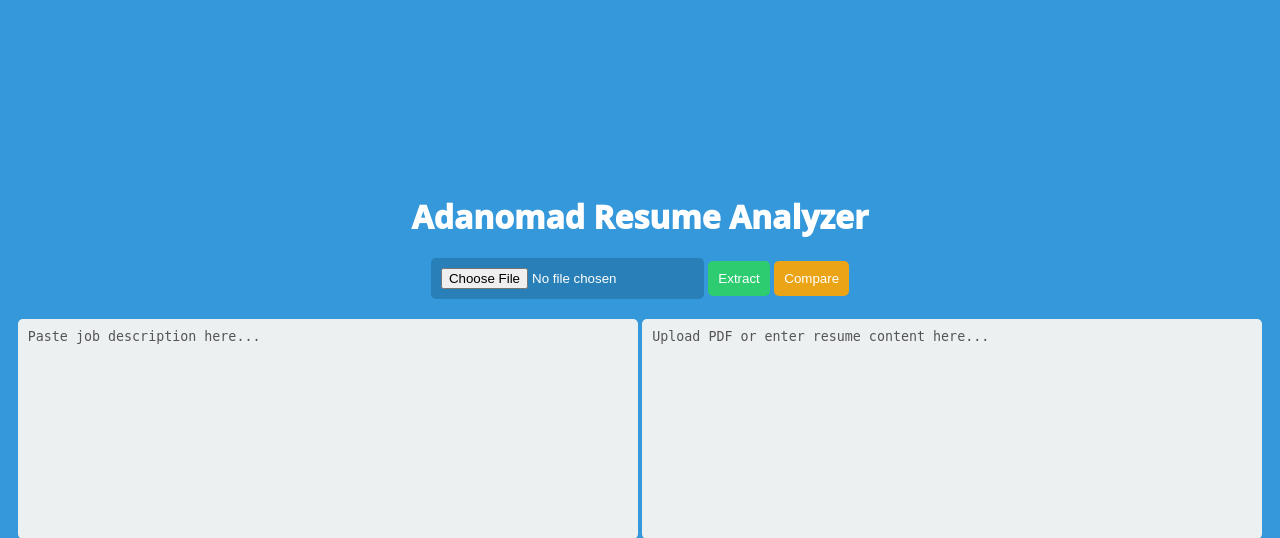
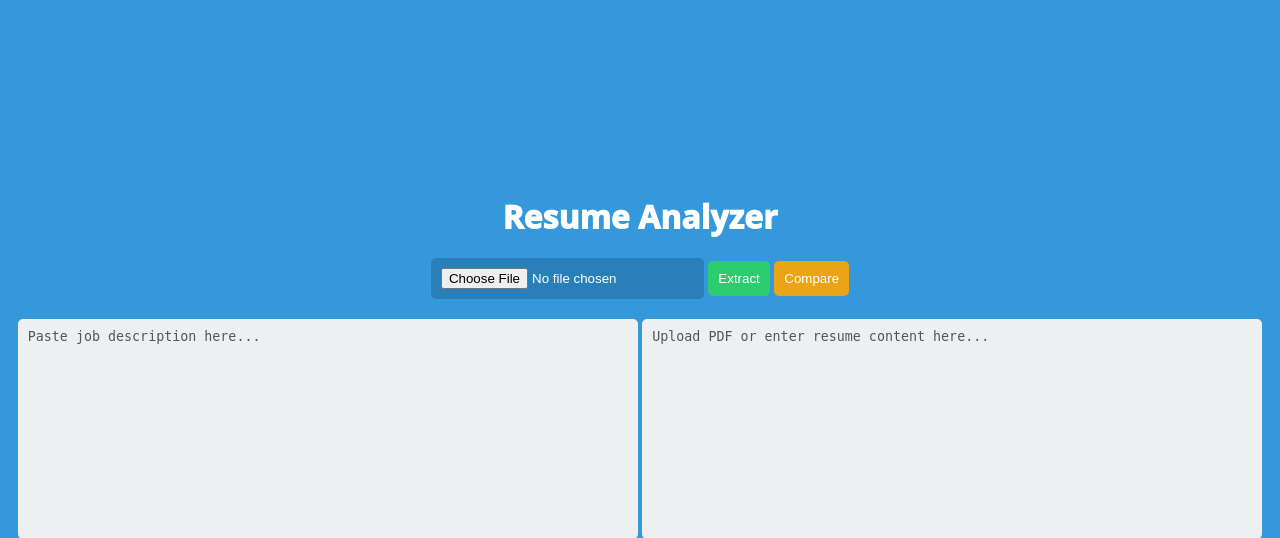
Before and after one commit to MercifulB/Resume-Analyzer, a Flask app: page / in a window 1280 px wide. Shown: the top 538 px of the page. Run offline with Flask 3, Linux system fonts and the light colour scheme; some web fonts are replaced.

Commit message:
Update index.html

```diff
--- a/public/templates/index.html
+++ b/public/templates/index.html
@@ -5,13 +5,13 @@
     <link rel="icon" type="image/png" href="my_profile.png" />
     <meta http-equiv="X-UA-Compatible" content="IE=edge">
     <meta name="viewport" content="width=device-width, initial-scale=1.0">
-    <title>Adanomad Resume Analyzer</title>
+    <title>Resume Analyzer</title>
     <link rel="stylesheet" href="style.css">
     <link rel="stylesheet" href="https://cdnjs.cloudflare.com/ajax/libs/font-awesome/5.15.3/css/all.min.css"/>
 </head>
 <body>
     <div class="container">
-        <h1>Adanomad Resume Analyzer</h1>
+        <h1>Resume Analyzer</h1>
         <div class="button-container">
             <input type="file" id="inpFile">
             <button type="button" id="btnUpload">Extract</button>
```
